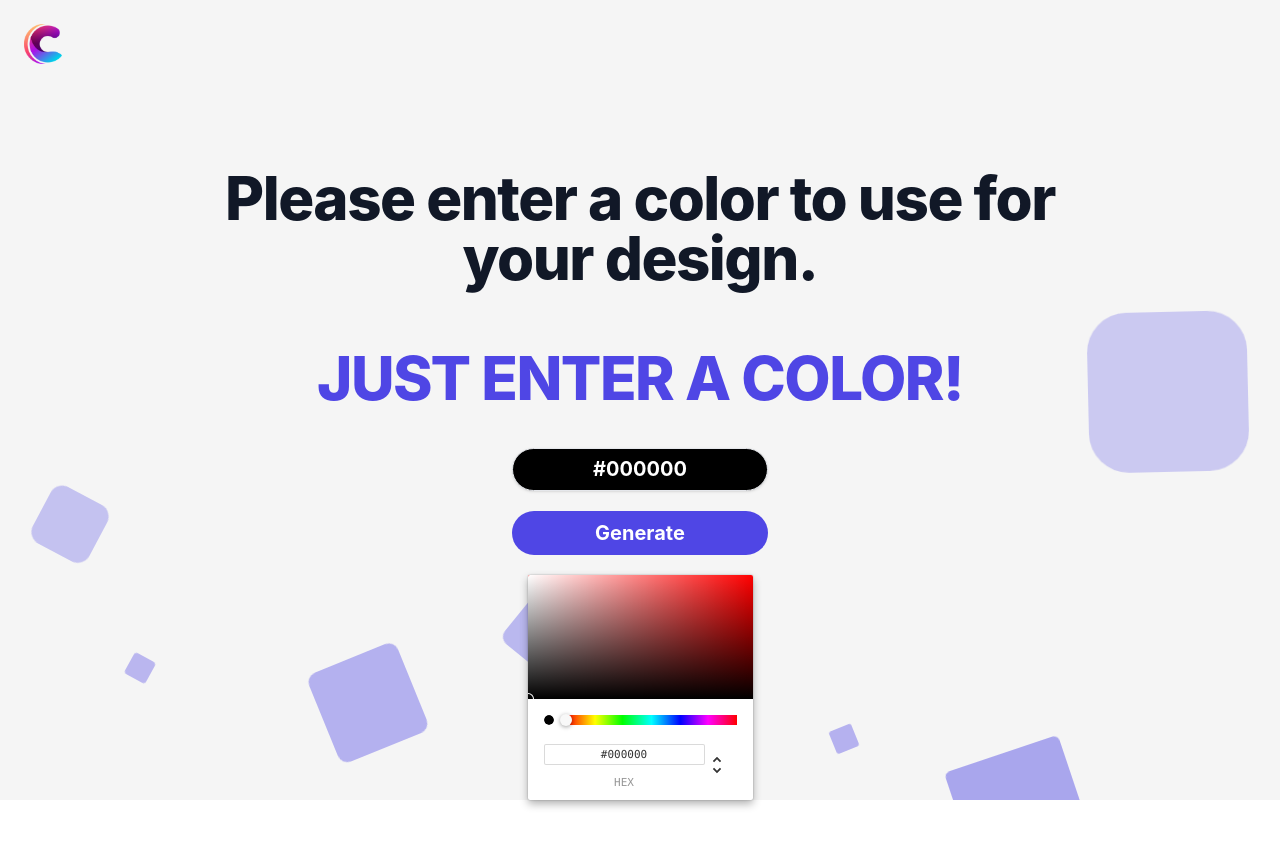
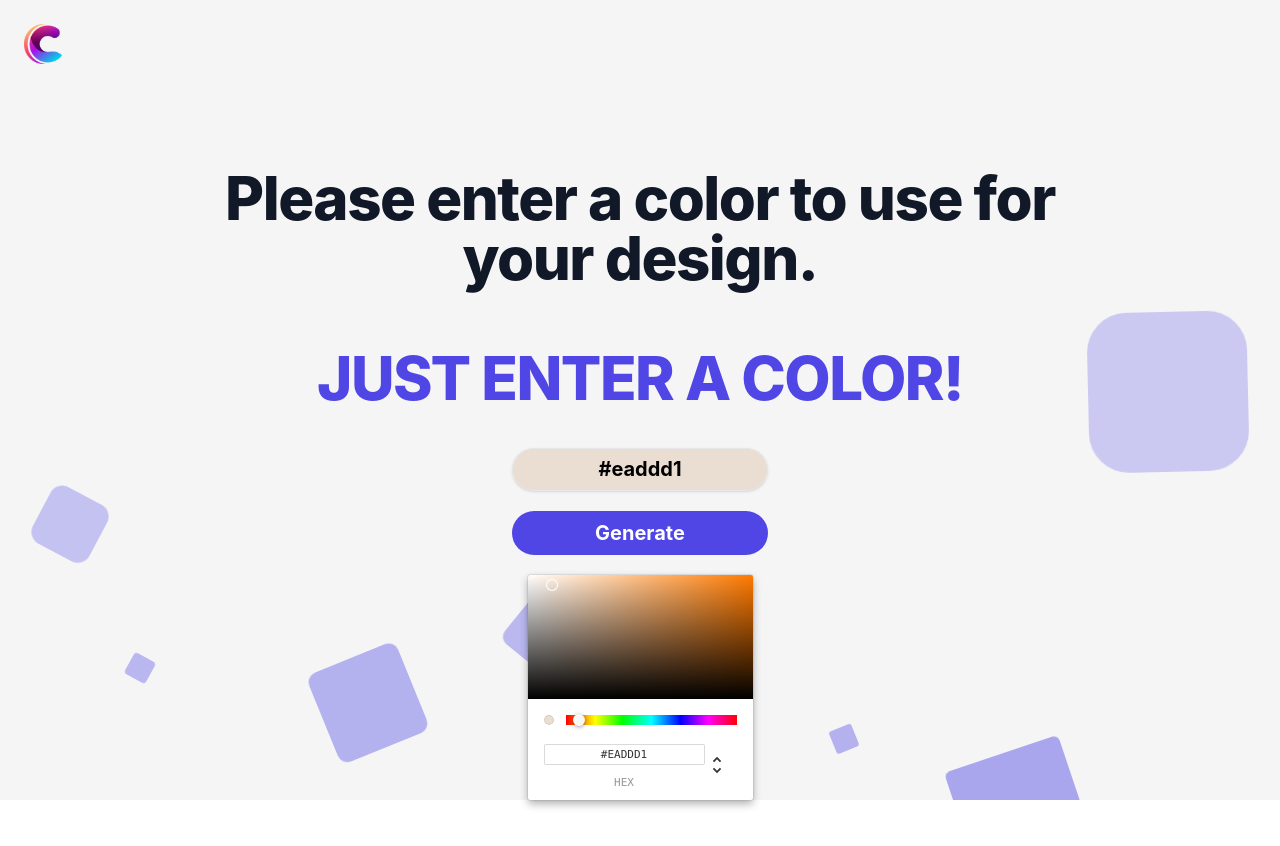
Before and after one commit to dongseob/colorjo, a Next.js app: page / in a window 1280 px wide. Built offline with nearby package versions, Linux system fonts and the light colour scheme.

Commit message:
mailto 기능 test

```diff
--- a/pages/footer.js
+++ b/pages/footer.js
@@ -9,7 +9,7 @@ export default function Footer() {
           <span>Get connected with us on social networks:</span>
         </div>
         <div className="flex justify-center">
-          <a href="#!" className="mr-6 text-gray-600">
+          {/* <a href="#!" className="mr-6 text-gray-600">
             <svg
               aria-hidden="true"
               focusable="false"
@@ -25,8 +25,10 @@ export default function Footer() {
                 d="M279.14 288l14.22-92.66h-88.91v-60.13c0-25.35 12.42-50.06 52.24-50.06h40.42V6.26S260.43 0 225.36 0c-73.22 0-121.08 44.38-121.08 124.72v70.62H22.89V288h81.39v224h100.17V288z"
               ></path>
             </svg>
-          </a>
-          <a href="#!" className="mr-6 text-gray-600">
+          </a> */}
+
+
+          <a href="mailto:jds3567@gmail.com" target="_blank" rel="noreferrer" className="mr-6 text-gray-600">
             <svg
               aria-hidden="true"
               focusable="false"
@@ -43,7 +45,7 @@ export default function Footer() {
               ></path>
             </svg>
           </a>
-          <a href="#!" className="text-gray-600">
+          <a href="https://github.com/dongseob/colorjo" target="_blank" rel="noreferrer" className="text-gray-600">
             <svg
               aria-hidden="true"
               focusable="false"
--- a/pages/generated.js
+++ b/pages/generated.js
@@ -64,8 +64,8 @@ function ResultComponents(props) {
         <div className="flex flex-col mx-4 test">
           <label
             title={result}
-            className="shadow-xl cursor-pointer h-24 w-24 m-4 md:h-32 md:w-32"
-            htmlFor={"forColor"+index}
+            className="shadow-xl h-24 w-24 m-4 md:h-32 md:w-32"
+            // htmlFor={"forColor"+index}
             style={{ backgroundColor: result, position: "relative" }}
           >
             {index === 0 ? <div style={yourColor} className="text-lg break-words">Your Color</div> : null}
@@ -74,7 +74,7 @@ function ResultComponents(props) {
             className="mx-auto w-32 font-semibold py-2 px-4 text-center p-9 text-lg shadow rounded-3xl appearance-none border text-gray-700 leading-tight focus:outline-none focus:shadow-outline ease-in-out duration-500"
             type="text"
             value={result}
-            id={"forColor"+index}
+            // id={"forColor"+index}
             readOnly
           />
         </div>
--- a/pages/main.js
+++ b/pages/main.js
@@ -1,7 +1,6 @@
 import { useEffect, useState, useRef } from "react";
 import * as Calculate from "../components/calculate";
 import { ChromePicker } from "react-color"; // React Color (input용도)
-import { AlphaPicker } from "react-color"; // React Color (input용도)
 
 export default function Main(props) {
   const { generateClick, propState } = props;
@@ -17,8 +16,9 @@ export default function Main(props) {
   //최초에만 실행
   useEffect(() => {
     const colorInput = document.getElementById("colorInput");
-    colorInput.value = "#000000";
-    props.setColorValue("#000000");
+    colorInput.value = "#eaddd1";
+    props.setColorValue("#eaddd1");
+    setPickerColor({ background: "#eaddd1" });
   }, []);
 
   //input의 값이 변경될때마다 실행
```
Also changed, not shown: 1 other file (tests, documents, lock files or other folders).
